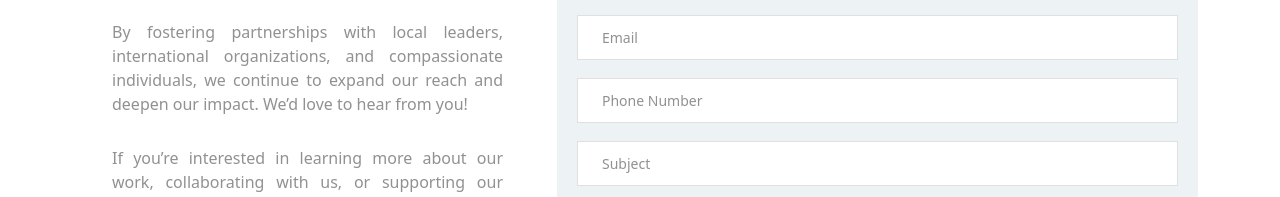
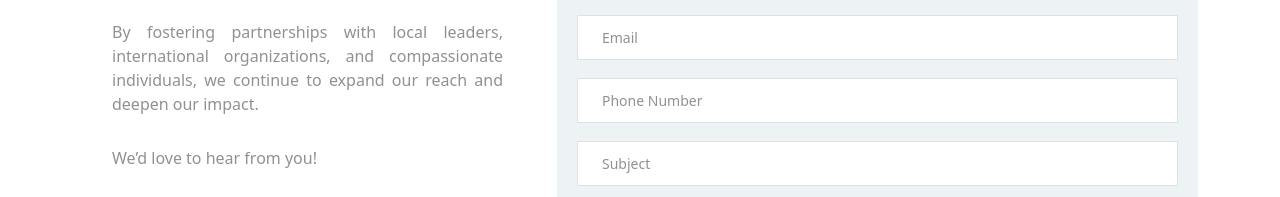
Before and after one commit to NaaBetty/NGO, a plain HTML site: page contact.html in a window 1280 px wide. Shown: the part 416-613 px from the top of the page. Drawn offline with nearby package versions, Linux system fonts and the light colour scheme.

Commit message:
images fix

```diff
--- a/contact.html
+++ b/contact.html
@@ -173,7 +173,8 @@
                     </header></div>
                     <div class="entry-content  mr-5">
 
-                        <p>By fostering partnerships with local leaders, international organizations, and compassionate individuals, we continue to expand our reach and deepen our impact. We’d love to hear from you!</p>
+                        <p>By fostering partnerships with local leaders, international organizations, and compassionate individuals, we continue to expand our reach and deepen our impact. </p>
+                        <p>We’d love to hear from you!</p>
 
                         <p>If you’re interested in learning more about our work, collaborating with us, or supporting our mission, feel free to reach out. Together, we can make a meaningful difference in the lives of those we serve.</p>
 
```
